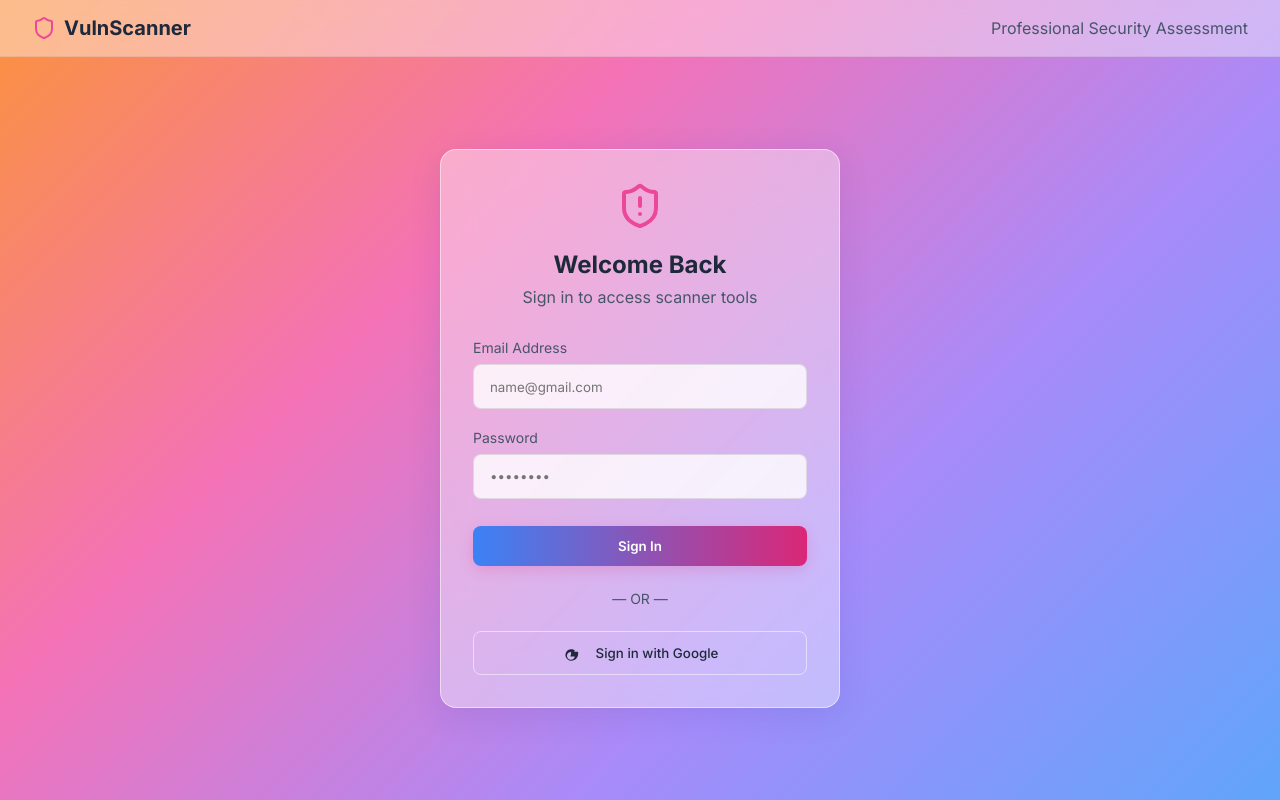
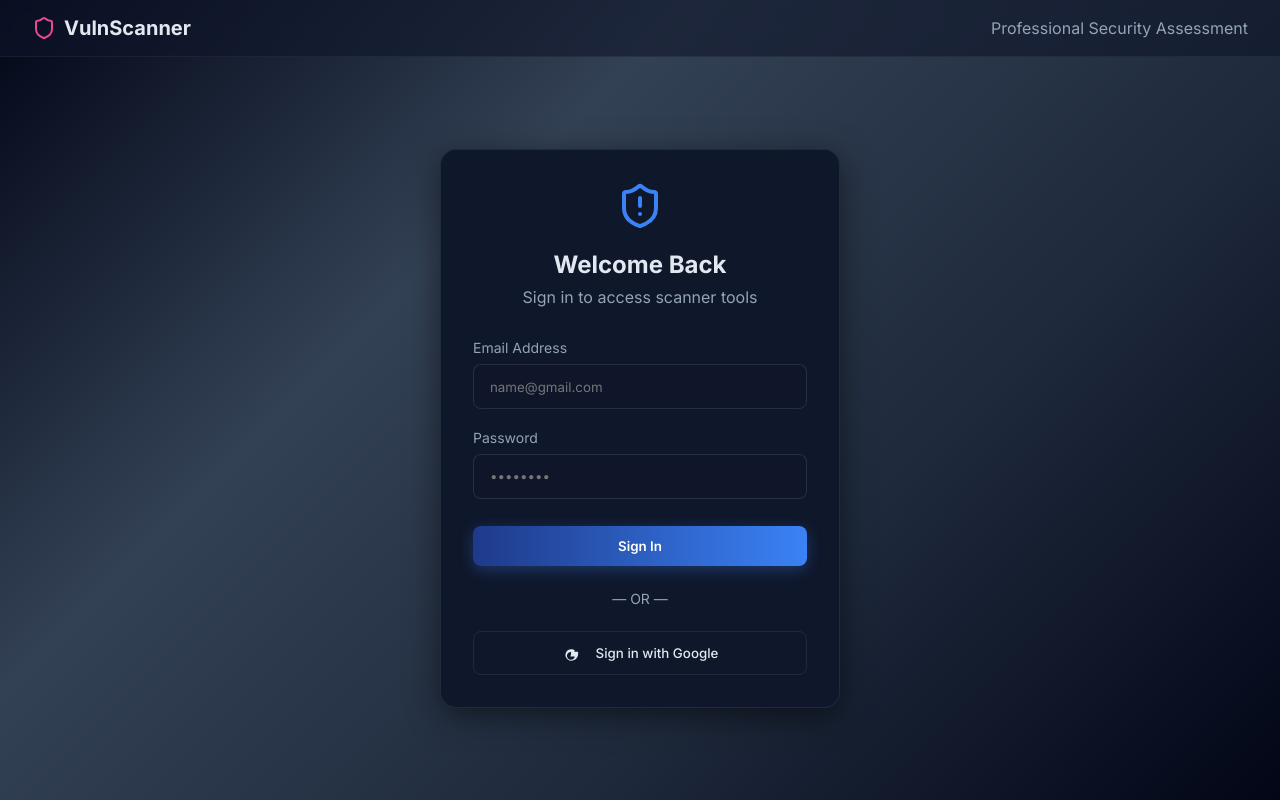
Before and after one commit to NarneAmruthaLekha/CISHackathon, a React app in the folder frontend/: page /auth in a window 1280 px wide. Built offline with nearby package versions, Linux system fonts and the light colour scheme; the HTML template or start-up script is replaced by a standard one.

Commit message:
improved html

```diff
--- a/frontend/src/index.css
+++ b/frontend/src/index.css
@@ -1,20 +1,20 @@
 @import url('https://fonts.googleapis.com/css2?family=Inter:wght@300;400;500;600;700&display=swap');
 
 :root {
-  --bg-color: #e0e7ff;
-  --panel-bg: rgba(255, 255, 255, 0.4);
-  --text-main: #1e293b;
-  --text-muted: #475569;
-  --accent: #ec4899;
-  --accent-hover: #db2777;
+  --bg-color: #0f172a;
+  --panel-bg: rgba(30, 41, 59, 0.6);
+  --text-main: #e2e8f0;
+  --text-muted: #94a3b8;
+  --accent: #3b82f6;
+  --accent-hover: #2563eb;
 
   --high-risk: #ef4444;
-  --med-risk: #ea580c;
-  --low-risk: #059669;
+  --med-risk: #f59e0b;
+  --low-risk: #10b981;
 
-  --glass-border: rgba(255, 255, 255, 0.5);
-  --glass-shadow: 0 8px 32px rgba(31, 38, 135, 0.1);
-  --glass-blur: blur(24px);
+  --glass-border: rgba(255, 255, 255, 0.08);
+  --glass-shadow: 0 8px 32px rgba(0, 0, 0, 0.5);
+  --glass-blur: blur(20px);
 }
 
 * {
@@ -34,21 +34,29 @@ body {
 }
 
 body.bg-landing {
-  background: linear-gradient(-45deg, #fbcfe8, #f472b6, #a78bfa, #a5b4fc);
+  background: linear-gradient(-45deg, #020617, #0f172a, #1e293b, #020617);
 }
 
 body.bg-dashboard {
-  background: linear-gradient(-45deg, #60a5fa, #a78bfa, #f472b6, #fb923c);
+  background: linear-gradient(-45deg, #020617, #1e293b, #334155, #020617);
 }
 
 body.bg-results {
-  background: linear-gradient(-45deg, #38bdf8, #818cf8, #c084fc, #f472b6);
+  background: linear-gradient(-45deg, #020617, #0f172a, #1e293b, #020617);
 }
 
 @keyframes gradientBG {
-  0% { background-position: 0% 50%; }
-  50% { background-position: 100% 50%; }
-  100% { background-position: 0% 50%; }
+  0% {
+    background-position: 0% 50%;
+  }
+
+  50% {
+    background-position: 100% 50%;
+  }
+
+  100% {
+    background-position: 0% 50%;
+  }
 }
 
 .app-container {
@@ -58,8 +66,10 @@ body.bg-results {
   flex-direction: column;
 }
 
+/* ✅ ONLY CHANGE DONE HERE */
 .glass-panel {
-  background: var(--panel-bg);
+  background: #0f172a;
+  /* solid dark box */
   backdrop-filter: var(--glass-blur);
   -webkit-backdrop-filter: var(--glass-blur);
   border: 1px solid var(--glass-border);
@@ -69,7 +79,7 @@ body.bg-results {
 }
 
 .btn-primary {
-  background: linear-gradient(90deg, #3b82f6 0%, #db2777 100%);
+  background: linear-gradient(90deg, #1e3a8a 0%, #3b82f6 100%);
   color: white;
   border: none;
   padding: 0.75rem 1.5rem;
@@ -81,18 +91,18 @@ body.bg-results {
   align-items: center;
   justify-content: center;
   gap: 0.5rem;
-  box-shadow: 0 4px 15px rgba(219, 39, 119, 0.2);
+  box-shadow: 0 4px 15px rgba(59, 130, 246, 0.3);
 }
 
 .btn-primary:hover {
-  background: linear-gradient(90deg, #2563eb 0%, #be185d 100%);
+  background: linear-gradient(90deg, #1e40af 0%, #2563eb 100%);
   transform: translateY(-2px);
-  box-shadow: 0 6px 20px rgba(219, 39, 119, 0.5);
+  box-shadow: 0 6px 20px rgba(59, 130, 246, 0.6);
 }
 
 .btn-primary:active {
   transform: translateY(0);
-  box-shadow: 0 2px 10px rgba(219, 39, 119, 0.4);
+  box-shadow: 0 2px 10px rgba(59, 130, 246, 0.4);
 }
 
 .btn-primary:disabled {
@@ -123,8 +133,8 @@ body.bg-results {
 .input-field {
   width: 100%;
   padding: 0.85rem 1rem;
-  background: rgba(255, 255, 255, 0.8);
-  border: 1px solid rgba(0, 0, 0, 0.1);
+  background: rgba(15, 23, 42, 0.8);
+  border: 1px solid rgba(255, 255, 255, 0.1);
   color: var(--text-main);
   border-radius: 8px;
   outline: none;
@@ -133,7 +143,7 @@ body.bg-results {
 
 .input-field:focus {
   border-color: var(--accent);
-  background: rgba(255, 255, 255, 1);
+  background: rgba(15, 23, 42, 1);
 }
 
 .label {
@@ -152,25 +162,25 @@ body.bg-results {
 }
 
 .badge-high {
-  background-color: rgba(239, 68, 68, 0.2);
+  background-color: rgba(239, 68, 68, 0.15);
   color: var(--high-risk);
   border: 1px solid rgba(239, 68, 68, 0.3);
 }
 
 .badge-medium {
-  background-color: rgba(245, 158, 11, 0.2);
+  background-color: rgba(245, 158, 11, 0.15);
   color: var(--med-risk);
   border: 1px solid rgba(245, 158, 11, 0.3);
 }
 
 .badge-low {
-  background-color: rgba(16, 185, 129, 0.2);
+  background-color: rgba(16, 185, 129, 0.15);
   color: var(--low-risk);
   border: 1px solid rgba(16, 185, 129, 0.3);
 }
 
 .badge-secure {
-  background-color: rgba(59, 130, 246, 0.2);
+  background-color: rgba(59, 130, 246, 0.15);
   color: var(--accent);
   border: 1px solid rgba(59, 130, 246, 0.3);
 }
@@ -190,9 +200,9 @@ nav {
   justify-content: space-between;
   align-items: center;
   padding: 1rem 2rem;
-  border-bottom: 1px solid rgba(0, 0, 0, 0.05);
-  background: rgba(255, 255, 255, 0.4);
-  backdrop-filter: blur(8px);
+  border-bottom: 1px solid rgba(255, 255, 255, 0.05);
+  background: rgba(15, 23, 42, 0.6);
+  backdrop-filter: blur(10px);
 }
 
 .nav-logo {
```
